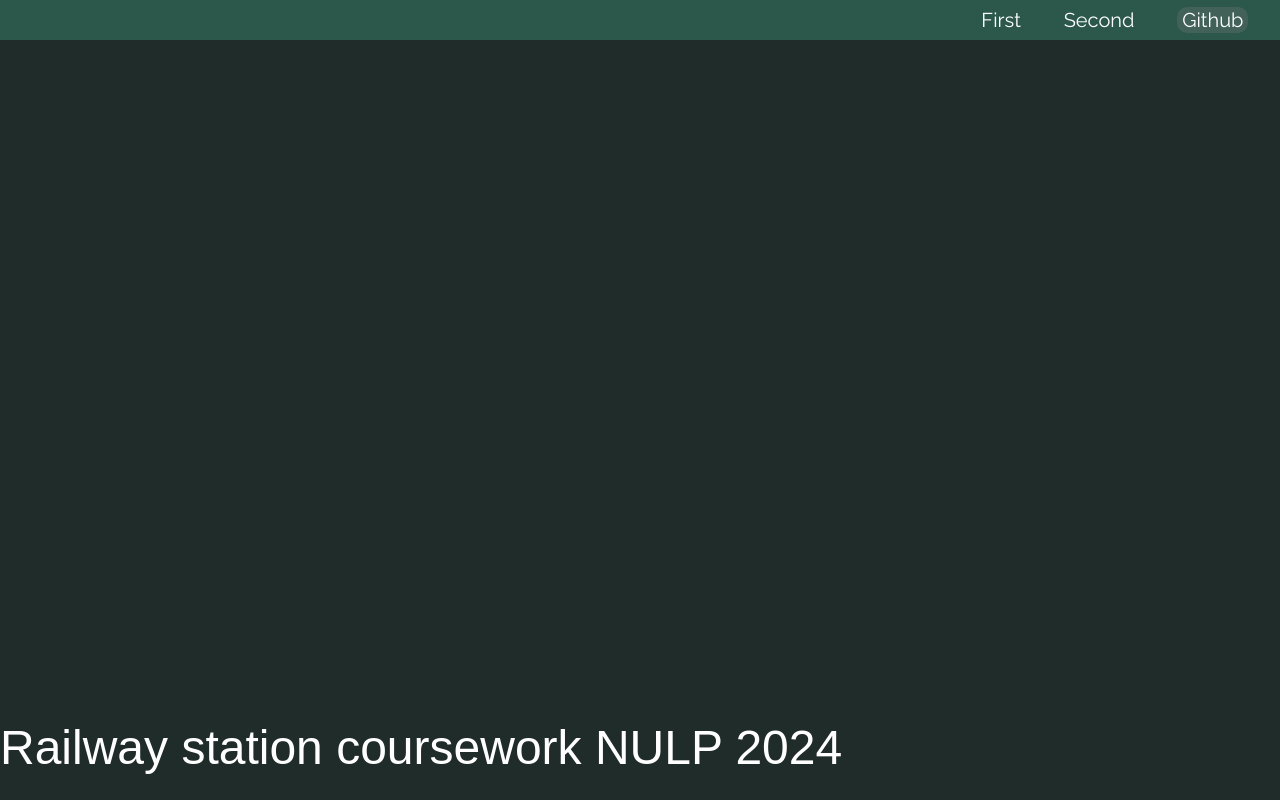
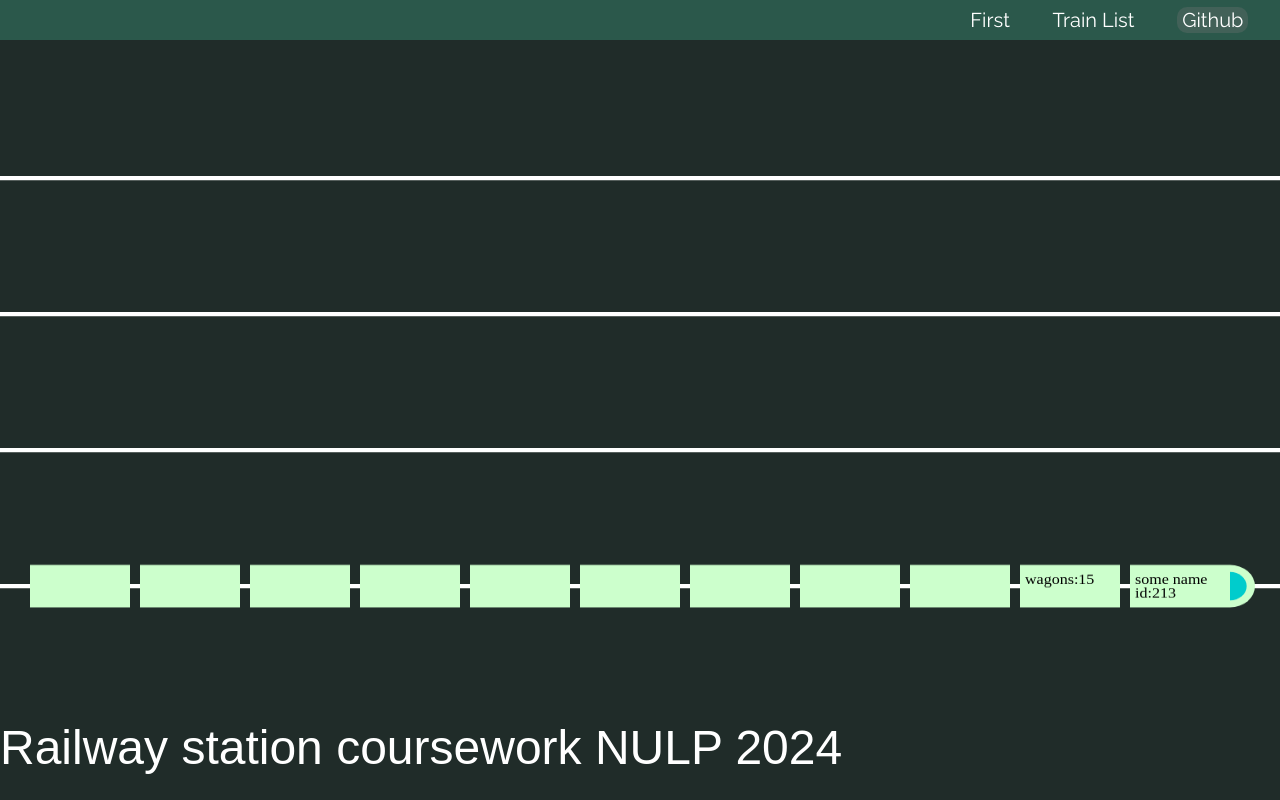
Before and after one commit to Slavchu/coursework, a plain HTML site: page go_server_daemon/site/index.html in a window 1280 px wide. Drawn offline with Linux system fonts and the light colour scheme; a web font is replaced by a local one.

Commit message:
BIG SITE UPDATE

```diff
--- a/go_server_daemon/site/index.html
+++ b/go_server_daemon/site/index.html
@@ -17,8 +17,8 @@
     <div class="header">
         <ul>
             <li><a href="">First</a> </li>
-            <li><a href="">Second</a></li>
-            <li><a href="">Github</a></li>
+            <li><a href="TrainList/trainlist.html">Train List</a></li>
+            <li><a href="https://github.com/Slavchu">Github</a></li>
         </ul>
     </div>
     <div class ="RailwayField">
--- a/go_server_daemon/site/index.js
+++ b/go_server_daemon/site/index.js
@@ -7,11 +7,82 @@
 }
 }
 */
+let rail_num = 4;
+let rail_width = 5
 let field = document.getElementsByClassName("RailwayField")
 
-var canvas = document.querySelector('canvas')
+let canvas = document.querySelector('canvas')
 
 canvas.width = window.innerWidth
 canvas.height = window.innerHeight
-var c = canvas.getContext('2d')
+let c = canvas.getContext('2d')
 console.log(canvas.width, " ", canvas.height)
+let rail_positions;
+update_canvas();
+console.log(rail_positions)
+
+
+
+
+
+function update_canvas(){
+    c.clearRect(0, 0, canvas.width, canvas.height);
+    rail_positions = render_rails(rail_num, rail_width)
+    render_train("some name", "213", Math.floor(Math.random()*20)+1, Math.floor(Math.random()*rail_num) );
+}
+
+function render_train(name, id, wagons, rail){
+    render_nose(rail,rail_width*10 )
+    render_wagons( rail, wagons, canvas.width-rail_width*10*3, rail_width*10);
+    c.font = "16px Raleway sans-serif"
+    c.fillStyle = 'black'
+    c.fillText(name, canvas.width+5-rail_width*10*3,rail_positions[rail], rail_width*10*2-5 )
+    c.fillText("id:" + id, canvas.width+5-rail_width*10*3,rail_positions[rail]+16, rail_width*10*2-5 )
+    c.fillText("wagons:" + wagons, canvas.width+5-rail_width*10*5-10,rail_positions[rail], rail_width*10*2-5 )
+}
+
+function render_wagons(rail, num, start_position, size){
+    let overloaded = false;
+    let overloaded_num  = 0;
+    let y = rail_positions[rail]-size/2 + rail_width/2 ;
+    let x=start_position-10-size*2
+    if((size*2+10) *num > canvas.width){
+        overloaded_num = num
+        num = Math.floor(start_position/(size*2+10));
+        overloaded=true;
+
+    }
+    for(i = 0; i < num; i++){
+        c.fillStyle = 'rgb(204, 255, 204)';
+        c.fillRect(x, y, size*2, size)
+        x-=10+size*2
+    }
+
+
+
+
+}
+function render_nose(rail, size){
+    c.fillStyle = 'rgb(204, 255, 204)';
+    y = rail_positions[rail]-size/2 + rail_width/2 ;
+    x = canvas.width-(size*3);
+    c.fillRect(x,y, size*2, size);
+    c.beginPath();
+    c.arc(x+size*2, y+size/2, size/2, -Math.PI/2, Math.PI/2);
+    c.fill();
+    c.beginPath();
+    c.fillStyle = '#00CCCC';
+    c.arc(x+size*2, y+size/2, size/3, -Math.PI/2, Math.PI/2);
+    c.fill();
+
+}
+
+function render_rails(rail_num, rail_width){
+    let rail_positions = new Array;
+    c.fillStyle = 'white'
+    for(i = 1; i < rail_num+1; i++){
+        c.fillRect(0,i*canvas.height/(rail_num+1),canvas.width, rail_width);
+        rail_positions.push(i*canvas.height/(rail_num+1));
+    }
+    return rail_positions;
+}
```
Also changed, not shown: 1 other file.
